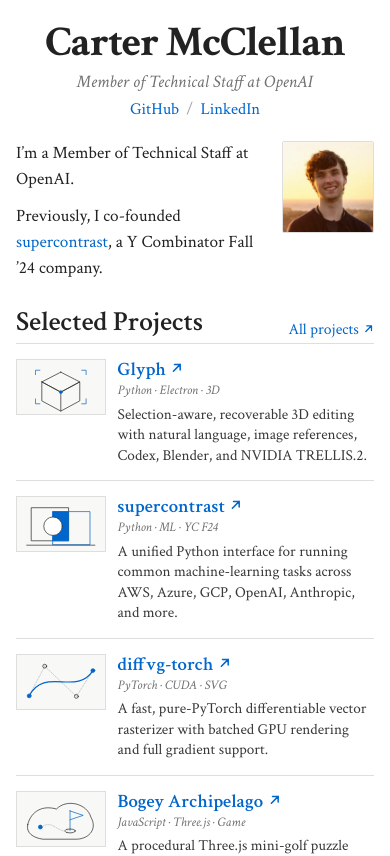
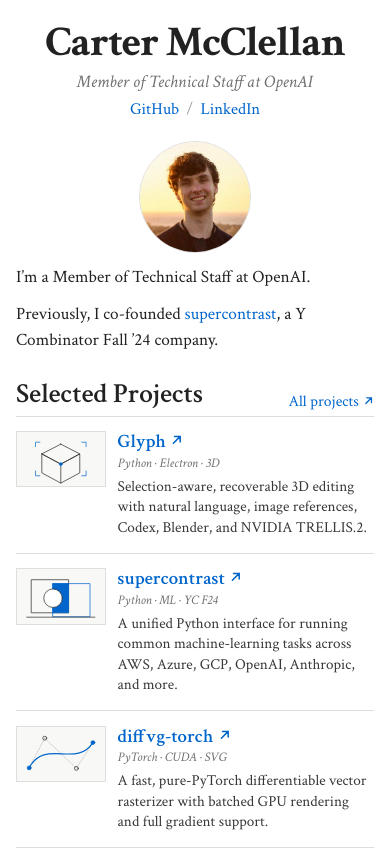
Before and after one commit to CarterMcClellan/cartermcclellan.github.io, a React (Vite) app: page / in a window 390 px wide. Shown: the top 856 px of the page. Built offline with nearby package versions, Linux system fonts and the light colour scheme; the HTML template or start-up script is replaced by a standard one.

Commit message:
Stack circular headshot above bio

```diff
--- a/src/App.tsx
+++ b/src/App.tsx
@@ -127,6 +127,13 @@
     </header>
 
     <section className="profile" aria-label="About Carter McClellan">
+      <img
+        className="headshot"
+        src="/headshot.png"
+        alt="Carter McClellan"
+        width="800"
+        height="800"
+      />
       <div className="profile-copy">
         <p>I’m a Member of Technical Staff at OpenAI.</p>
         <p>
@@ -141,13 +148,6 @@
           , a Y Combinator Fall ’24 company.
         </p>
       </div>
-      <img
-        className="headshot"
-        src="/headshot.png"
-        alt="Carter McClellan"
-        width="800"
-        height="800"
-      />
     </section>
 
     <section className="projects" id="projects" aria-labelledby="projects-title">
--- a/src/index.css
+++ b/src/index.css
@@ -101,13 +101,17 @@
 }
 
 .profile {
-  display: grid;
-  grid-template-columns: minmax(0, 1fr) 9.5rem;
-  gap: 1.4rem;
-  align-items: start;
+  display: flex;
+  flex-direction: column;
+  align-items: center;
+  gap: 0.9rem;
   margin-bottom: 2rem;
   font-size: 1.14rem;
   line-height: 1.5;
+}
+
+.profile-copy {
+  width: 100%;
 }
 
 .profile-copy p {
@@ -120,10 +124,11 @@
 
 .headshot {
   display: block;
-  width: 100%;
-  height: auto;
+  width: 8.5rem;
+  height: 8.5rem;
+  object-fit: cover;
   border: 1px solid var(--border);
-  border-radius: 2px;
+  border-radius: 50%;
 }
 
 .section-header {
@@ -281,10 +286,14 @@
   }
 
   .profile {
-    grid-template-columns: minmax(0, 1fr) 7.25rem;
-    gap: 1rem;
+    gap: 0.75rem;
     margin-bottom: 1.55rem;
     font-size: 1.08rem;
+  }
+
+  .headshot {
+    width: 7rem;
+    height: 7rem;
   }
 
   .project-row {
@@ -305,11 +314,6 @@
 }
 
 @media (max-width: 430px) {
-  .profile {
-    grid-template-columns: minmax(0, 1fr) 5.75rem;
-    gap: 0.8rem;
-  }
-
   .section-header {
     align-items: flex-end;
   }
```
